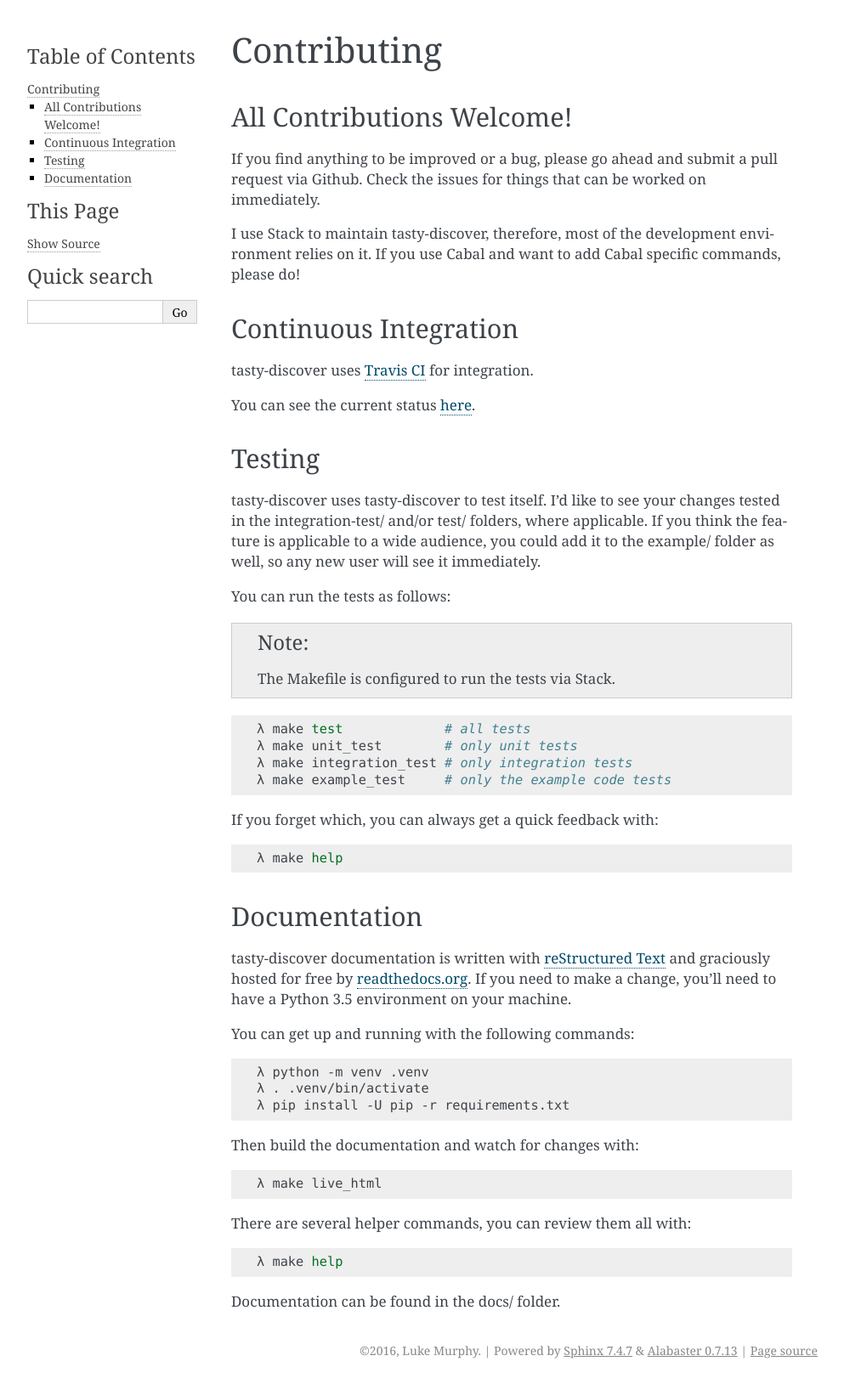
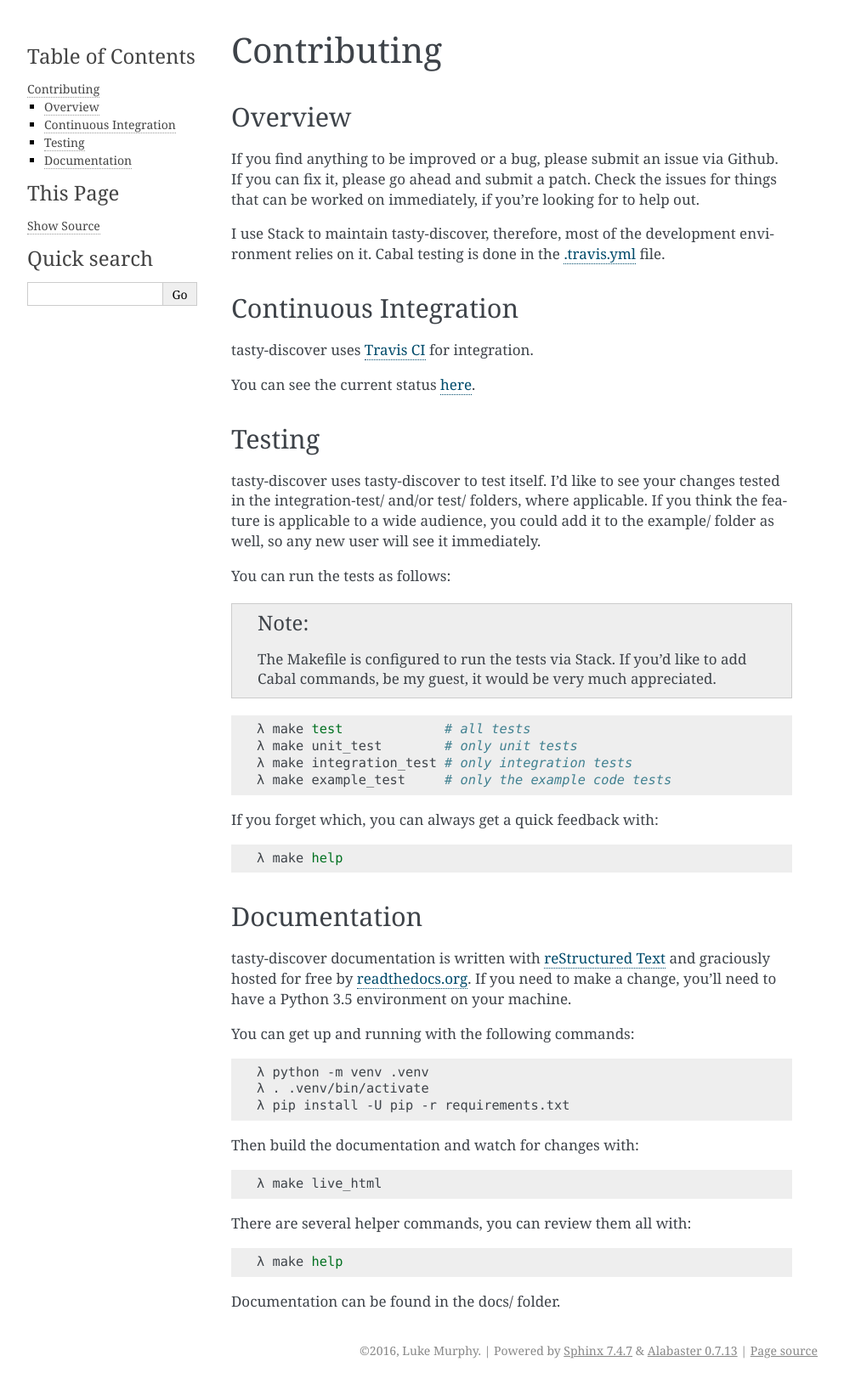
Before and after one commit to decentral1se/tasty-discover, a Sphinx documentation site: the page built from docs/contributing.rst, in a window 1280 px wide. Shown: the whole page at 85% size, without its empty margins (148-1141 px from the left). Built offline with Sphinx 7.4.7, drawn with Linux system fonts in a browser that asks for light colours.

Commit message:
Shuffle docs on contributing.

```diff
--- a/docs/contributing.rst
+++ b/docs/contributing.rst
@@ -1,16 +1,18 @@
 Contributing
 ============
 
-All Contributions Welcome!
---------------------------
+Overview
+--------
 
-If you find anything to be improved or a bug, please go ahead and submit a pull
-request via Github. Check the issues for things that can be worked on
-immediately.
+If you find anything to be improved or a bug, please submit an issue via
+Github. If you can fix it, please go ahead and submit a patch. Check the
+issues for things that can be worked on immediately, if you're looking for to
+help out.
 
 I use Stack to maintain tasty-discover, therefore, most of the development
-environment relies on it. If you use Cabal and want to add Cabal specific
-commands, please do!
+environment relies on it. Cabal testing is done in the `.travis.yml`_ file.
+
+.. _.travis.yml: https://github.com/lwm/tasty-discover/blob/master/.travis.yml
 
 Continuous Integration
 ----------------------
@@ -32,7 +34,8 @@ example/ folder as well, so any new user will see it immediately.
 
 You can run the tests as follows:
 
-.. note:: The Makefile is configured to run the tests via Stack.
+.. note:: The Makefile is configured to run the tests via Stack. If you'd like
+          to add Cabal commands, be my guest, it would be very much appreciated.
 
 .. code-block:: bash
 
```
